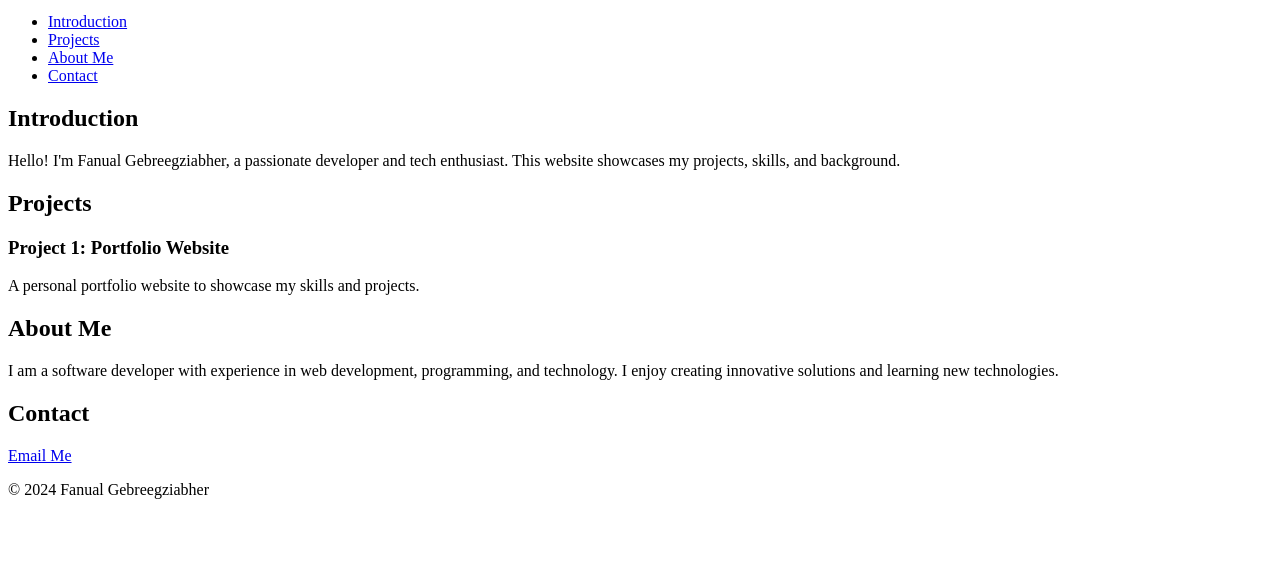
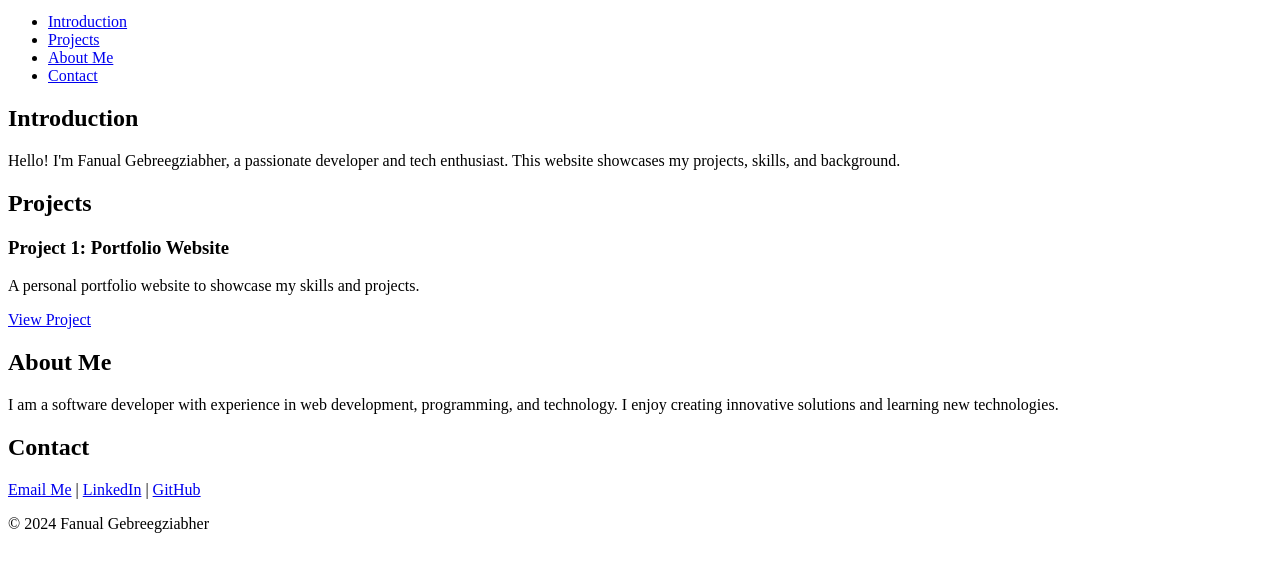
Before and after one commit to Fanual14/My_First_Portfolio, a plain HTML site: page portfolio/index.html in a window 1280 px wide. Shown: the part 101-672 px from the top of the page. Drawn offline with Linux system fonts and the light colour scheme.

Commit message:
update index.html

```diff
--- a/portfolio/index.html
+++ b/portfolio/index.html
@@ -2,7 +2,6 @@
 <html lang="en">
 <head>
     <meta charset="UTF-8">
-    <meta name="viewport" content="width=device-width, initial-scale=1.0">
     <title>Fanual Gebreegziabher - Personal Portfolio</title>
 </head>
 <body>
@@ -17,6 +16,7 @@
                 <li><a href="#projects">Projects</a></li>
                 <li><a href="#about">About Me</a></li>
                 <li><a href="#contact">Contact</a></li>
+            </ul>
         </nav>
         <section id="introduction">
             <h2>Introduction</h2>
@@ -24,9 +24,10 @@
         </section>
         <section id="projects">
             <h2>Projects</h2>
-            <article>
+            <article class="project">
                 <h3>Project 1: Portfolio Website</h3>
                 <p>A personal portfolio website to showcase my skills and projects.</p>
+                <a href="https://github.com/your-username/portfolio" target="_blank">View Project</a>
             </article>
         </section>
         <section id="about">
@@ -35,7 +36,12 @@
         </section>
         <section id="contact">
             <h2>Contact</h2>
-            <a href="mailto:fanualgebre14@gmail.com">Email Me</a>
+<p>
+  <a href="mailto:fanualgebre14@gmail.com">Email Me</a> |
+  <a href="https://www.linkedin.com/in/fanual-gebreegziabher-5b5778362" target="_blank">LinkedIn</a> |
+  <a href="https://github.com/Fanual14" target="_blank">GitHub</a>
+</p>
+
         </section>
     </main>
     <footer>
```
